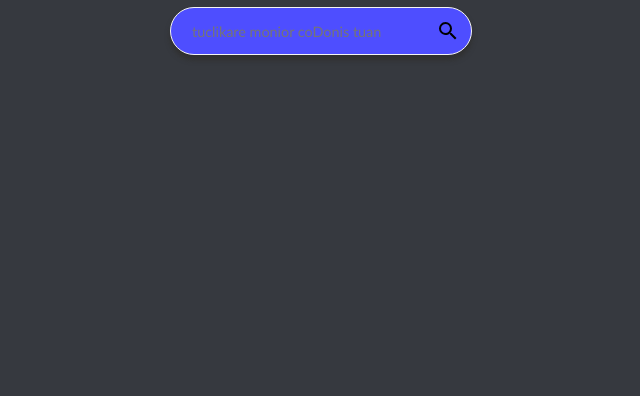
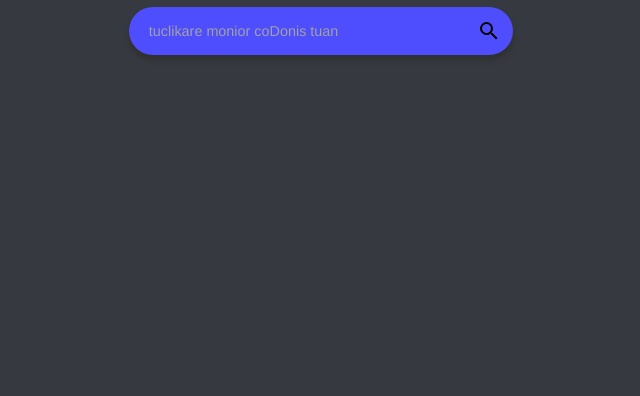
Before and after one commit to Sylicium/DibistanSearchEngine, a website: page site/index.html in a window 1280 px wide. Shown: the part 412-808 px from the top of the page, without its empty margins (319-959 px from the left). Drawn offline with Linux system fonts and the light colour scheme.

Commit message:
Little fixes on index html page

```diff
--- a/site/assets/css/index.css
+++ b/site/assets/css/index.css
@@ -7,6 +7,10 @@ body {
 }
 
 
+
+.svg_loupeSearch {
+    color: white;
+}
 
 #Page_makeSearch div.mainLogo {
     width: 100%;
@@ -36,12 +40,14 @@ body {
     justify-content: center;
     height: 100%;
     flex-direction: column;
+    width: 100%;
+    overflow: hidden;
 }
 
 #mainSearchBar {
-    border: 1px solid whitesmoke;
-    min-width: 300px;
-    max-width: 500px;
+    border: 1px solid transparent;
+    width: calc(35vh + 8vw); /* calc(35vh + 8vw); */
+    max-width: 100vw;
     border-radius: 50px;
     vertical-align: middle;
     background-color: rgb(78, 78, 255);
@@ -50,9 +56,12 @@ body {
     transition: 0.2s all;
 }
 #mainSearchBar:hover {
+    border: 1px solid whitesmoke;
     transition: 0.1s all;
-    border: 1px solid transparent;
-    background-color: rgb(57, 57, 252);
+    background-color: rgb(67, 67, 240);
+}
+#mainSearchBar div.coin-gauche {
+    width: 15px;
 }
 #mainSearchBar_input {
     outline: none;
@@ -60,10 +69,13 @@ body {
     border: 1px solid transparent;
     vertical-align: middle;
     color: white;
-    font-family: calibri;
+    font-family: helvetica, calibri;
     font-size: 1.8vh;
-    padding: 10px 20px;
+    padding: 10px 3px;
     flex: 1 0;
+}
+#mainSearchBar_input::placeholder {
+    color: rgb(160,160,160);
 }
 #mainSearchBar_sendSearch {
     flex: 0 0;
--- a/site/index.html
+++ b/site/index.html
@@ -25,12 +25,13 @@
             </div>
         </div>
         <div id="mainSearchBar">
-            <input name="q" id="mainSearchBar_input" placeholder="tuclikare monior coDonis tuan" value="">
+            <div class="coin-gauche"></div>
+            <input name="query" id="mainSearchBar_input" placeholder="tuclikare monior coDonis tuan" value="">
             <input name="is_bot" hidden></input>
             <input name="client" value="opensearch" hidden></input>
             <input name="client_type" value="web" hidden></input>
             <button type="submit" id="mainSearchBar_sendSearch">
-                <svg focusable="false" viewBox="0 0 24 24" style="width:24px;height:24px;"><path d="M15.5 14h-.79l-.28-.27A6.471 6.471 0 0 0 16 9.5 6.5 6.5 0 1 0 9.5 16c1.61 0 3.09-.59 4.23-1.57l.27.28v.79l5 4.99L20.49 19l-4.99-5zm-6 0C7.01 14 5 11.99 5 9.5S7.01 5 9.5 5 14 7.01 14 9.5 11.99 14 9.5 14z"></path></svg>
+                <svg class="svg_loupeSearch" focusable="false" viewBox="0 0 24 24" style="width:24px;height:24px;"><path d="M15.5 14h-.79l-.28-.27A6.471 6.471 0 0 0 16 9.5 6.5 6.5 0 1 0 9.5 16c1.61 0 3.09-.59 4.23-1.57l.27.28v.79l5 4.99L20.49 19l-4.99-5zm-6 0C7.01 14 5 11.99 5 9.5S7.01 5 9.5 5 14 7.01 14 9.5 11.99 14 9.5 14z"></path></svg>
             </button>
         </div>
     </form>
```
Also changed, not shown: package.json (added, +38 -0 lines).
